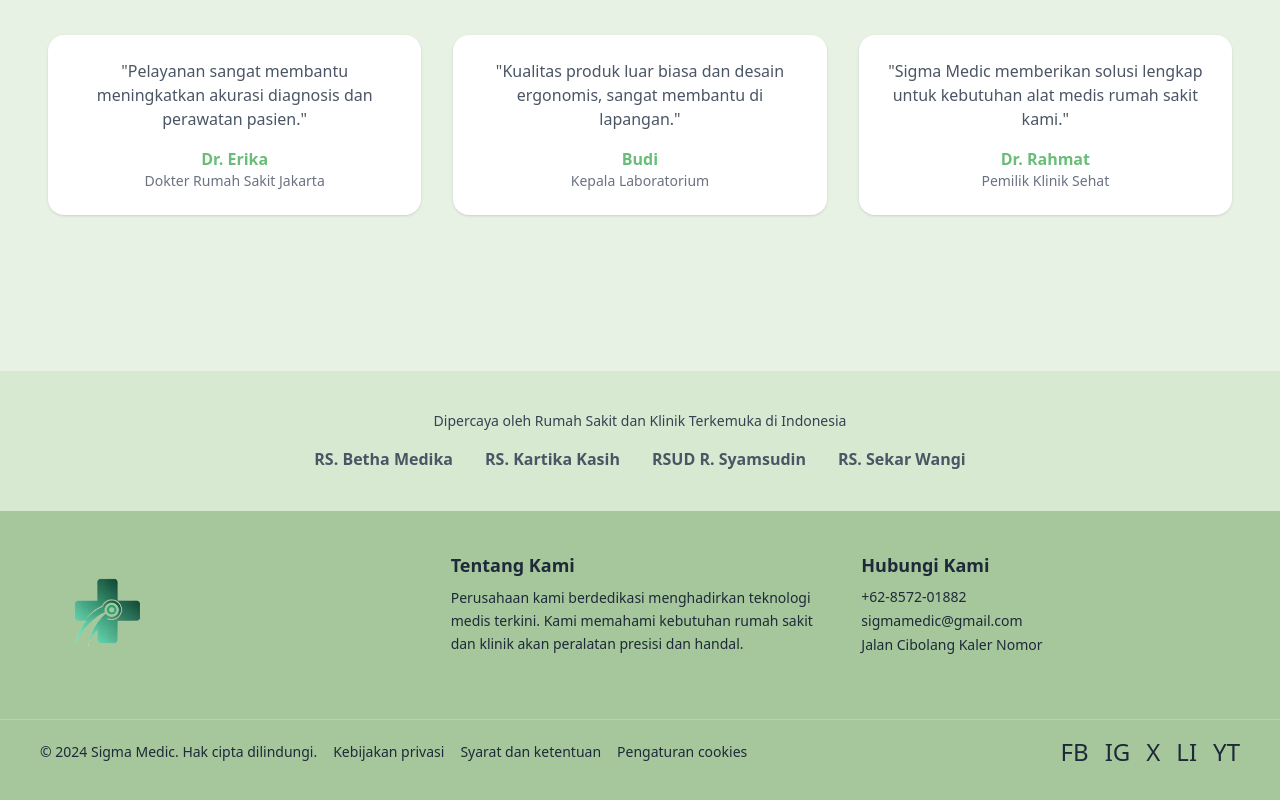
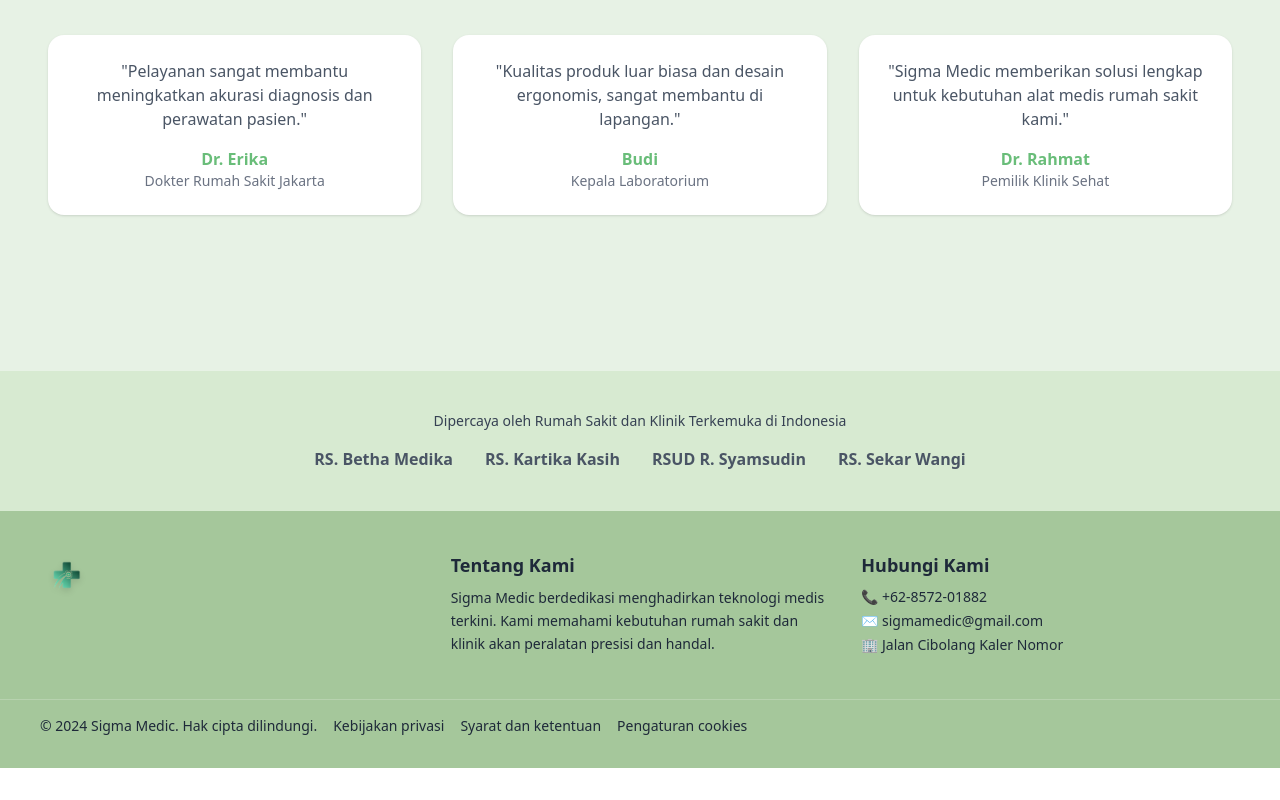
Before and after one commit to 05elia/Sigma_Medic, a Vue app: page /Beranda in a window 1280 px wide. Shown: the part 1661-2461 px from the top of the page. After the commit the page ends 2429 px from the top, so only its background shows below. Built offline with nearby package versions, Linux system fonts and the light colour scheme.

Commit message:
Update Footer.vue

```diff
--- a/src/components/Footer.vue
+++ b/src/components/Footer.vue
@@ -1,5 +1,6 @@
 <template>
   <footer class="mt-0">
+    <!-- 🏥 Bagian Rumah Sakit -->
     <div class="bg-[#D7EAD1] text-gray-700 flex flex-col items-center py-10">
       <p class="text-sm mb-4 font-medium">
         Dipercaya oleh Rumah Sakit dan Klinik Terkemuka di Indonesia
@@ -12,43 +13,71 @@
       </div>
     </div>
 
+    <!-- 🩺 Informasi Utama -->
     <div class="bg-[#A5C79B] text-gray-800 px-10 py-10 grid md:grid-cols-3 gap-8">
       <div>
-        <img src="/src/assets/logo.png" alt="Logo" class="h-30 w-auto mb-2"/>
+        <img
+          src="@/assets/Logo.png"
+          alt="Logo Sigma Medic"
+          class="h-12 w-auto mb-3 drop-shadow-md"
+        />
       </div>
 
       <div>
         <h3 class="font-semibold mb-2 text-lg">Tentang Kami</h3>
         <p class="text-sm leading-relaxed">
-          Perusahaan kami berdedikasi menghadirkan teknologi medis terkini. Kami memahami kebutuhan
+          Sigma Medic berdedikasi menghadirkan teknologi medis terkini. Kami memahami kebutuhan
           rumah sakit dan klinik akan peralatan presisi dan handal.
         </p>
       </div>
 
       <div>
         <h3 class="font-semibold mb-2 text-lg">Hubungi Kami</h3>
-        <p class="text-sm mb-1">+62-8572-01882</p>
-        <p class="text-sm mb-1">sigmamedic@gmail.com</p>
-        <p class="text-sm mb-1">Jalan Cibolang Kaler Nomor </p>
+        <p class="text-sm mb-1">📞 +62-8572-01882</p>
+        <p class="text-sm mb-1">✉️ sigmamedic@gmail.com</p>
+        <p class="text-sm mb-1">🏢 Jalan Cibolang Kaler Nomor</p>
       </div>
     </div>
 
+    <!-- 🌐 Bagian Bawah Footer -->
     <div class="bg-[#A5C79B] text-gray-800 px-10 pb-8 pt-4 border-t border-white/20">
       <div class="flex flex-col md:flex-row justify-between items-center gap-4">
-        <div class="flex gap-4 text-sm">
+        <div class="flex flex-wrap justify-center md:justify-start gap-4 text-sm text-center md:text-left">
           <span>© 2024 Sigma Medic. Hak cipta dilindungi.</span>
           <a href="#" class="hover:underline">Kebijakan privasi</a>
           <a href="#" class="hover:underline">Syarat dan ketentuan</a>
           <a href="#" class="hover:underline">Pengaturan cookies</a>
         </div>
-        <div class="flex gap-4 text-2xl">
-          <span>FB</span>
-          <span>IG</span>
-          <span>X</span>
-          <span>LI</span>
-          <span>YT</span>
+
+        <!-- 🌟 Ikon Sosial Media -->
+        <div class="flex gap-5 text-2xl text-gray-700">
+          <a href="#" class="hover:text-[#3b5998] transition-all duration-300" aria-label="Facebook">
+            <i class="fab fa-facebook"></i>
+          </a>
+          <a href="#" class="hover:text-[#E1306C] transition-all duration-300" aria-label="Instagram">
+            <i class="fab fa-instagram"></i>
+          </a>
+          <a href="#" class="hover:text-black transition-all duration-300" aria-label="X (Twitter)">
+            <i class="fab fa-x-twitter"></i>
+          </a>
+          <a href="#" class="hover:text-[#0077b5] transition-all duration-300" aria-label="LinkedIn">
+            <i class="fab fa-linkedin"></i>
+          </a>
+          <a href="#" class="hover:text-[#FF0000] transition-all duration-300" aria-label="YouTube">
+            <i class="fab fa-youtube"></i>
+          </a>
         </div>
       </div>
     </div>
   </footer>
 </template>
+
+<style scoped>
+/* Tambahkan sedikit hover efek biar smooth */
+i {
+  transition: transform 0.3s ease;
+}
+i:hover {
+  transform: translateY(-3px);
+}
+</style>
```
